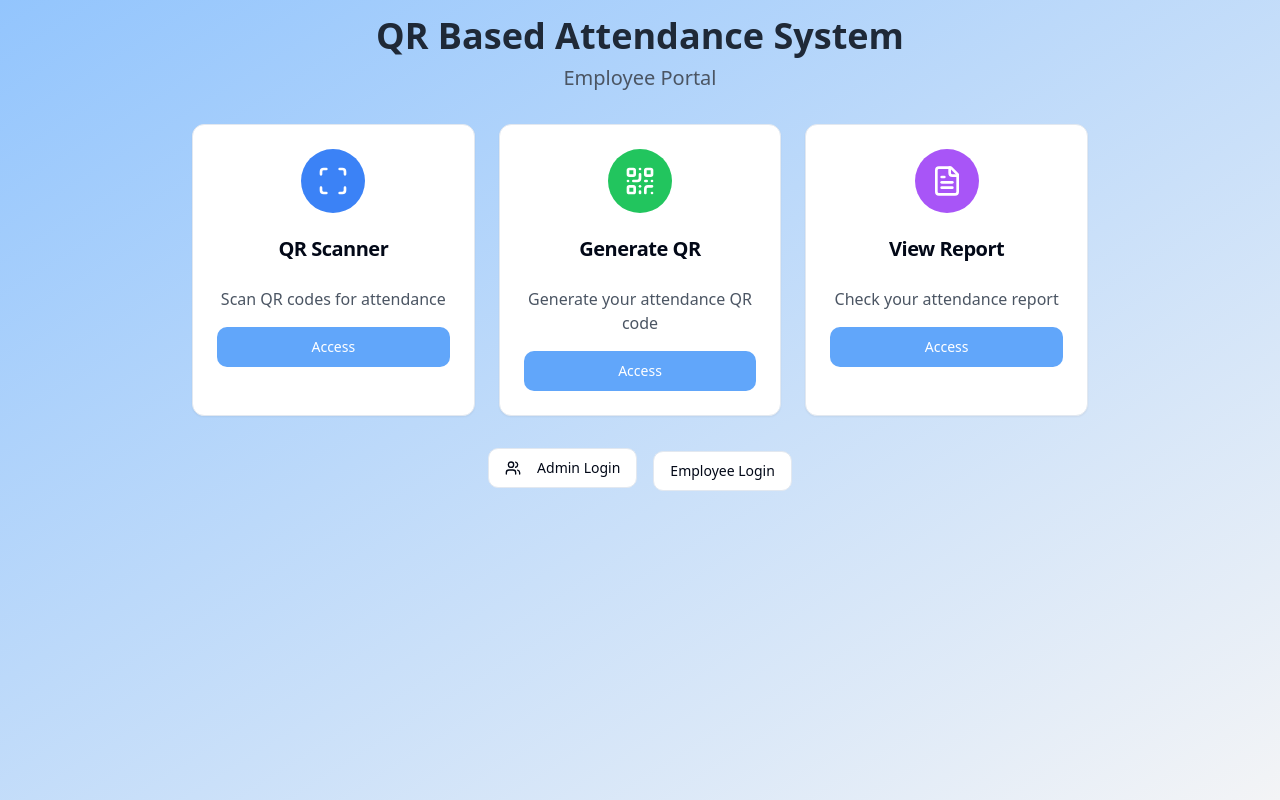
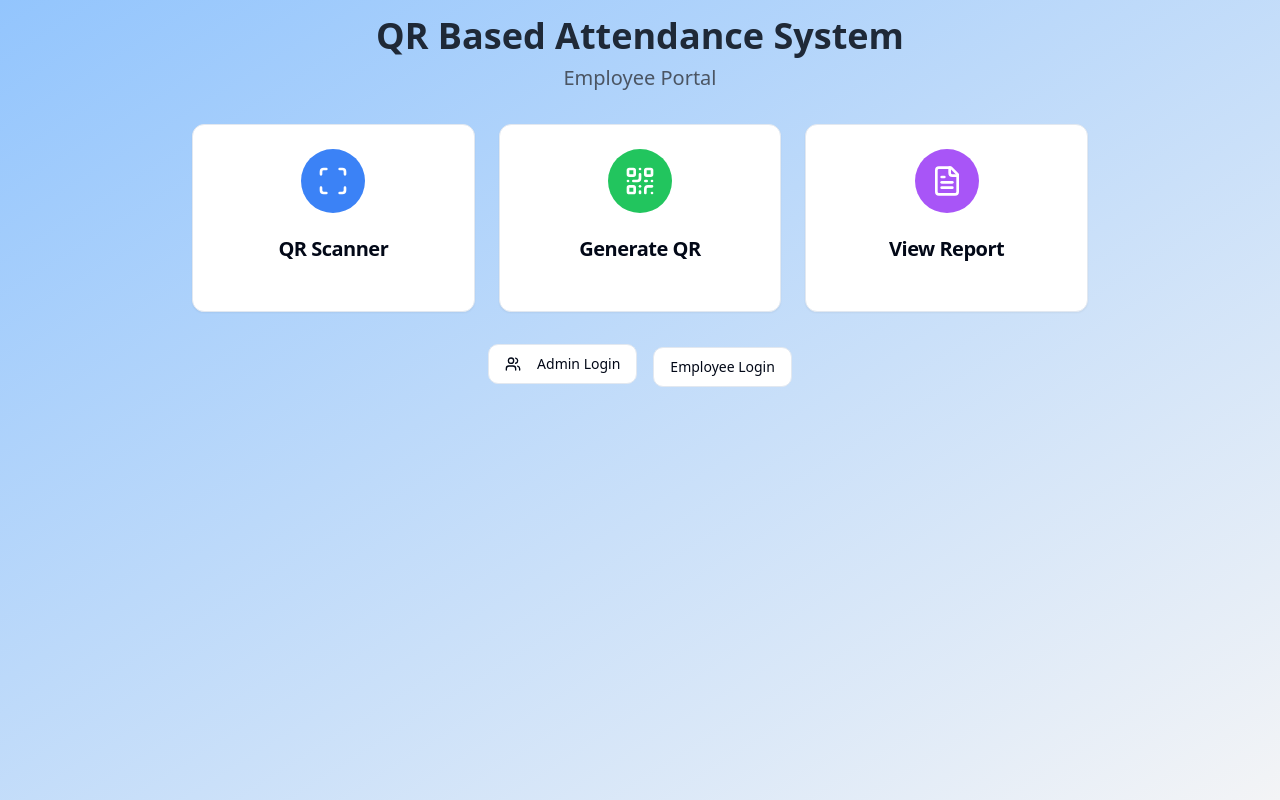
Before and after one commit to syoo1504/project-mirror-genesis, a React (Vite) app: page /scanner in a window 1280 px wide. Built offline with nearby package versions, Linux system fonts and the light colour scheme.

Commit message:
Visual edit in Lovable
Edited UI in Lovable

```diff
--- a/src/pages/EmployeePortal.tsx
+++ b/src/pages/EmployeePortal.tsx
@@ -41,10 +41,8 @@ const EmployeePortal = () => {
                 <CardTitle className="text-xl">{item.title}</CardTitle>
               </CardHeader>
               <CardContent className="text-center">
-                <p className="text-gray-600 mb-4">{item.description}</p>
-                <Button className="w-full">
-                  Access
-                </Button>
+
+
               </CardContent>
             </Card>)}
         </div>
```
